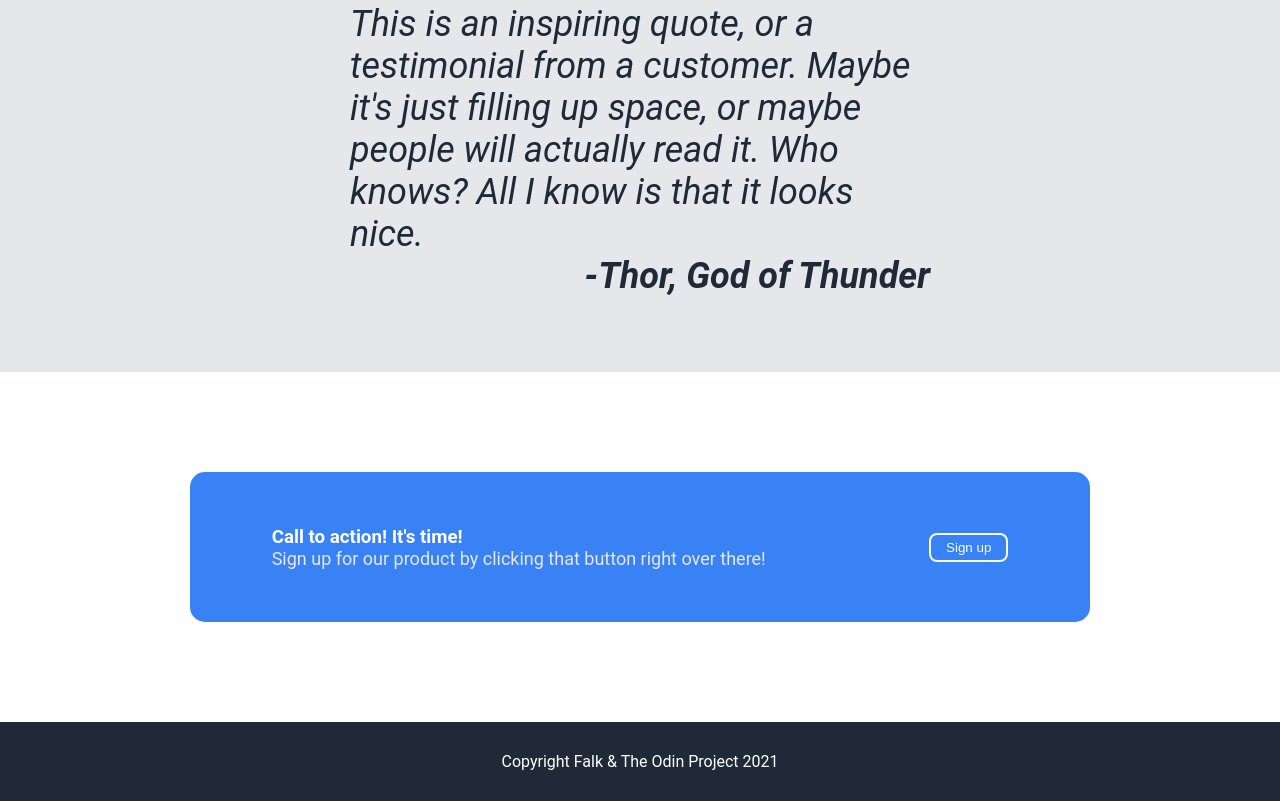
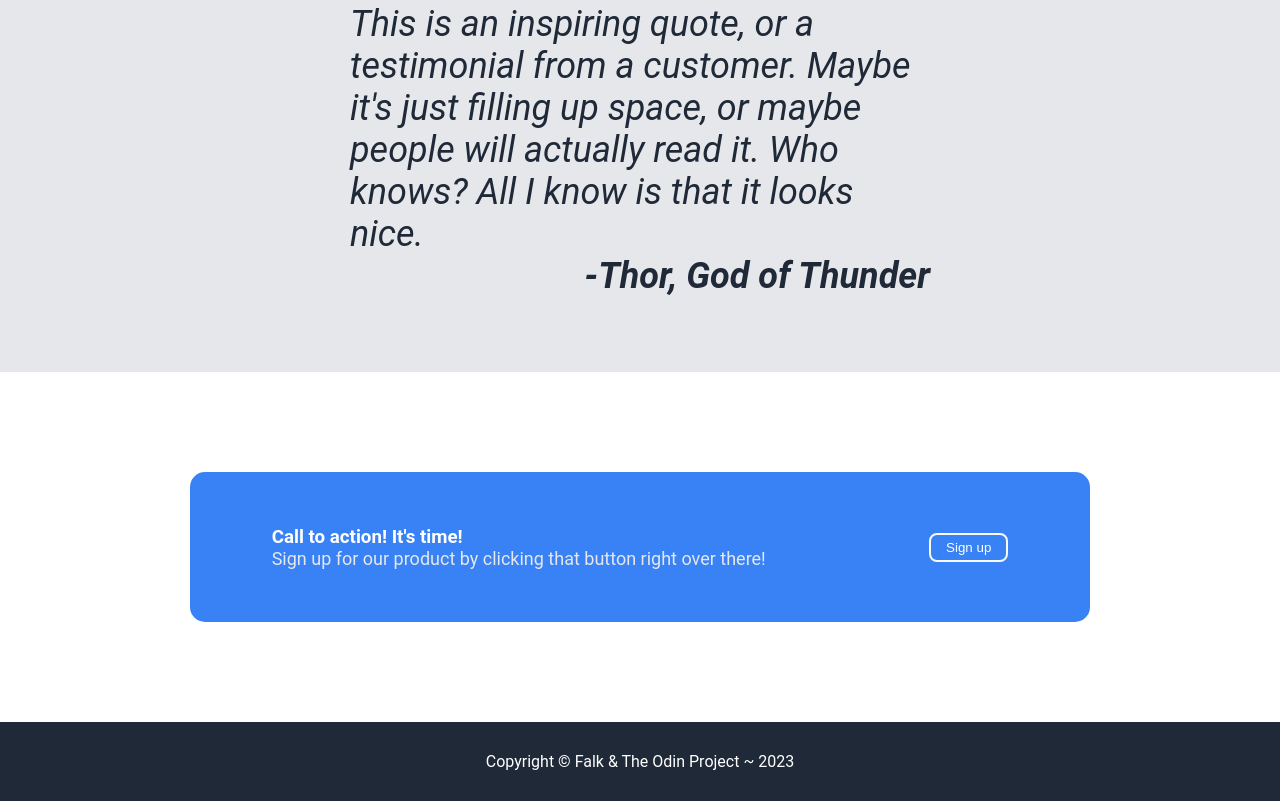
Before and after one commit to falk234/odin_landing_page, a plain HTML site: page index.html in a window 1280 px wide. Shown: the part 1062-1863 px from the top of the page. Drawn offline with Linux system fonts and the light colour scheme.

Commit message:
Improve footer text

```diff
--- a/index.html
+++ b/index.html
@@ -72,7 +72,7 @@
     </div>
 
     <div class="footer">
-        <p>Copyright Falk & The Odin Project 2021</p>
+        <p>Copyright © Falk & The Odin Project ~ 2023</p>
     </div>
 
 </body>
```
